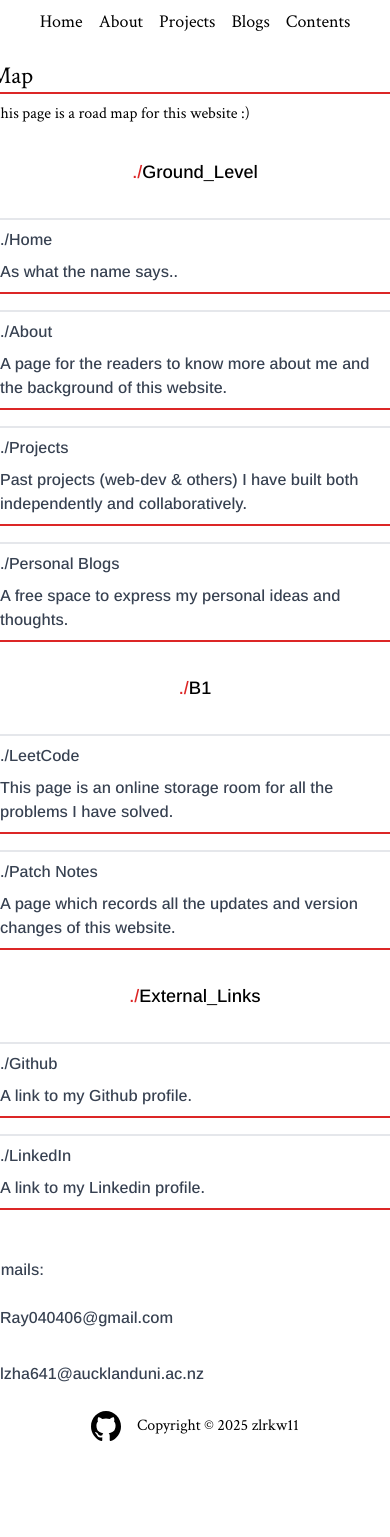
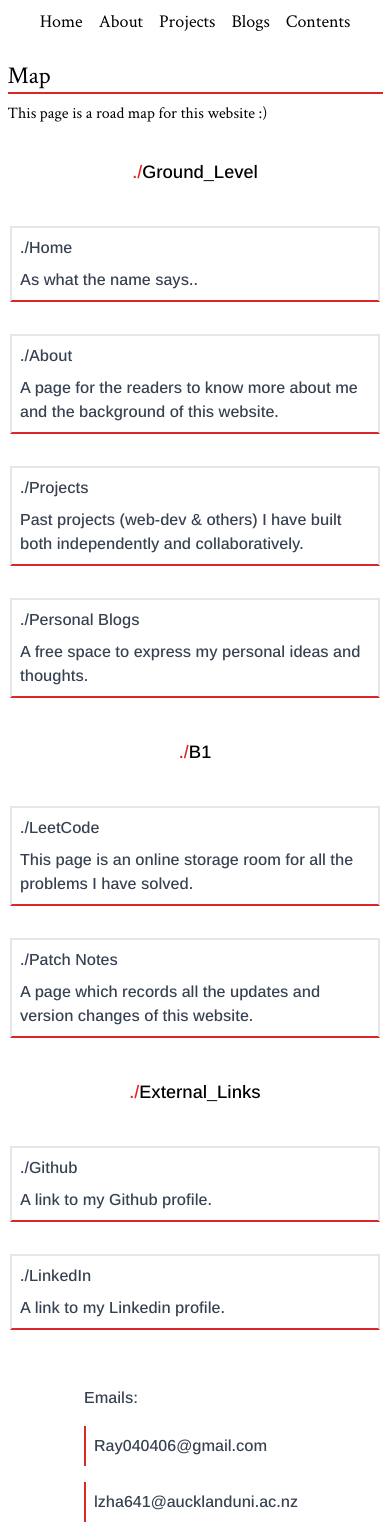
Before and after one commit to zlrkw11/zl-v2, a Next.js app: page /contents in a window 390 px wide. Shown: the top 1537 px of the page. Before the commit the page ends 1458 px from the top, so only its background shows below. Built offline with nearby package versions, Linux system fonts and the light colour scheme.

Commit message:
adjustment on mobile responsiveness

```diff
--- a/app/blogs/[slug]/page.tsx
+++ b/app/blogs/[slug]/page.tsx
@@ -18,14 +18,14 @@ const Blog = async ({ params }: { params: Promise<{ slug: string }> }) => {
   }
   return (
     <div
-      className={`${ArimoFont.className} flex flex-col md:w-[800px] items-center text-gray-700 gap-4`}
+      className={`${ArimoFont.className} flex flex-col max-w-[420px] md:w-[800px] items-center text-gray-700 gap-4`}
     >
       <h1 className="text-lg border-b-2 border-b-red-600 text-black">
         {blog.title}
       </h1>
       <p className="text-gray-500">{blog.date}</p>
       <p
-        className="md:min-w-[700px] w-[420px]"
+        className="md:min-w-[700px] max-w-[420px]"
         dangerouslySetInnerHTML={{ __html: blog.text }}
       ></p>
     </div>
--- a/app/blogs/page.tsx
+++ b/app/blogs/page.tsx
@@ -16,14 +16,16 @@ const Blogs = async () => {
 
   return (
     <div
-      className={`flex flex-col md:w-[800px] items-center gap-4 text-gray-700`}
+      className={`flex flex-col md:w-[800px] max-w-[420px] items-center gap-4 text-gray-700`}
     >
       <div className="md:min-w-[700px]">
         <h1 className="text-3xl text-black border-b-red-600 border-b-2 mb-2 mr-auto">
           Blogs:
         </h1>
       </div>
-      <p className={`mb-2 md:min-w-[700px] w-[420px] ${ArimoFont.className} `}>
+      <p
+        className={`mb-2 md:min-w-[700px] m-2 text-sm md:text-base max-w-[350px] ${ArimoFont.className} `}
+      >
         I'm not a person who regularly expresses their thoughts. But I do have a
         lot of them going on. I believe that thoughts are a valuable thing
         because they are always real. So, I made this page to write them down.
@@ -32,7 +34,7 @@ const Blogs = async () => {
         {blogs.map((blog: any) => (
           <li
             key={blog.slug}
-            className="p-2 md:min-w-[700px] w-[420px] border-2 border-l-red-600"
+            className="p-2 md:min-w-[700px] max-w-[420px] border-2 border-l-red-600"
           >
             <Link href={`/blogs/${blog.slug}`}>
               <p className="text-lg text-black hover:text-red-600">
--- a/app/contents/page.tsx
+++ b/app/contents/page.tsx
@@ -22,7 +22,7 @@ const Card = ({
   link: string;
 }) => {
   return (
-    <div className="border-2 border-b-red-600 p-2 gap-2 flex flex-col w-[410px] md:min-w-[600px]">
+    <div className="border-2 border-b-red-600 p-2 m-2 gap-2 flex flex-col w-[370px] md:min-w-[600px]">
       <Link href={link}>
         <h1 className="hover:text-red-600 ">./{title}</h1>
       </Link>
@@ -37,8 +37,10 @@ const Menu = () => {
     <div
       className={`flex flex-col justify-center items-center ${ArimoFont.className} text-gray-700`}
     >
-      <div className="md:w-[800px] flex flex-col items-center gap-4">
-        <div className={` ${crimsonFont.className} md:min-w-[600px] w-[410px]`}>
+      <div className="md:w-[800px] max-w-[420px] flex flex-col items-center gap-4">
+        <div
+          className={` ${crimsonFont.className} md:min-w-[600px] min-w-[375px]`}
+        >
           <h1 className="text-black border-b-2 border-red-600 text-2xl mb-2">
             Map
           </h1>
@@ -94,7 +96,7 @@ const Menu = () => {
           link="https://www.linkedin.com/in/ray-zhao-kaede11/"
         />
       </div>
-      <div className="text-md mt-12 w-[410px] md:min-w-[600px] flex flex-col gap-4">
+      <div className="text-md mt-12 max-w-[410px] md:min-w-[600px] flex flex-col gap-4">
         Emails:
         <p className="border-l-2 border-red-600 p-2">Ray040406@gmail.com</p>
         <p className="border-l-2 border-red-600 p-2">
```
